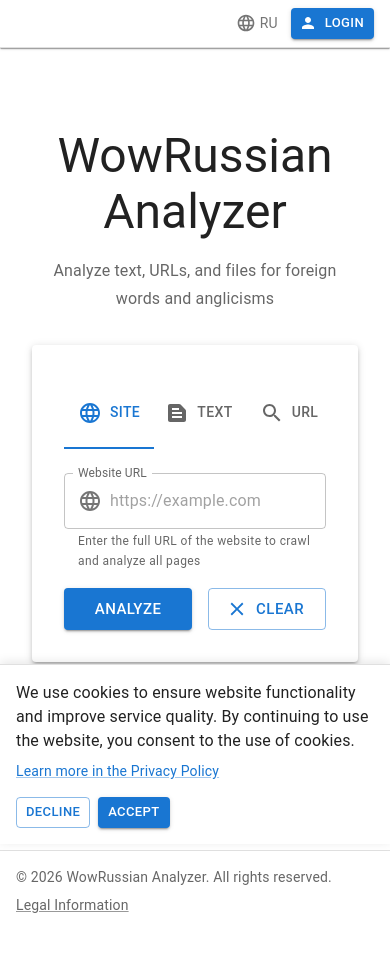
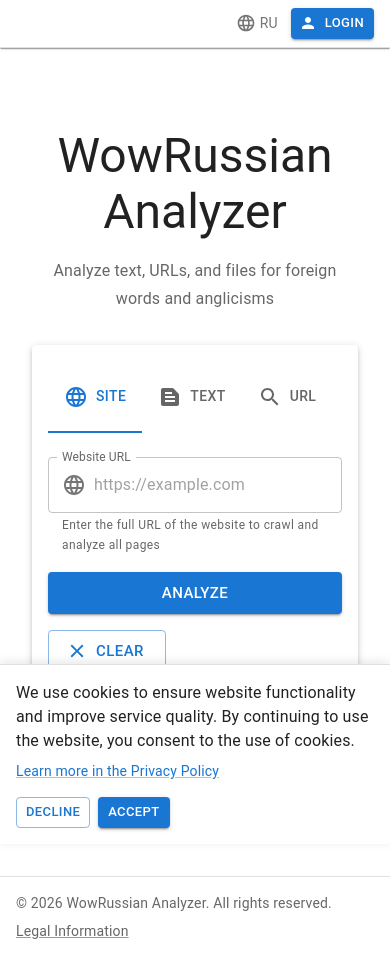
Before and after one commit to timophey/wowrussian, a React (Create React App) app in the folder frontend/: page / in a window 390 px wide. Before the commit the page ends 931 px from the top, so only its background shows below. Built offline with nearby package versions, Linux system fonts and the light colour scheme; no server answers.

Commit message:
fix: add responsive styles to forms - tabs scrollable on mobile, buttons wrap on narrow screens

```diff
--- a/frontend/src/pages/HomePage.js
+++ b/frontend/src/pages/HomePage.js
@@ -247,12 +247,13 @@ function HomePage() {
           {t('home.subtitle')}
         </Typography>
 
-        <Paper data-block="analysis-form" elevation={3} sx={{ p: 4, width: '100%' }}>
+        <Paper data-block="analysis-form" elevation={3} sx={{ p: { xs: 2, sm: 4 }, width: '100%' }}>
           {/* Tabs */}
           <Tabs
             value={activeTab}
             onChange={handleTabChange}
-            variant="fullWidth"
+            variant="scrollable"
+            scrollButtons="auto"
             sx={{ mb: 3 }}
           >
             {tabOrder.map((tabKey, index) => (
@@ -382,7 +383,7 @@ function HomePage() {
               </Alert>
             )}
 
-            <Box sx={{ display: 'flex', gap: 2 }}>
+            <Box sx={{ display: 'flex', gap: 2, flexWrap: 'wrap' }}>
               <Button
                 data-block="analyze-button"
                 type="submit"
@@ -390,7 +391,7 @@ function HomePage() {
                 size="large"
                 disabled={loading}
                 startIcon={loading ? <CircularProgress size={20} /> : null}
-                sx={{ flex: 1 }}
+                sx={{ flex: { xs: '1 1 100%', sm: 1 } }}
               >
                 {loading ? (tabOrder[activeTab] === 'site' ? t('home.creating') : t('home.analyzing')) : t('home.analyzeButton')}
               </Button>
--- a/frontend/src/pages/SinglePage.js
+++ b/frontend/src/pages/SinglePage.js
@@ -58,7 +58,7 @@ function SinglePage() {
 
   return (
     <Container data-block="single-page-container" maxWidth="lg" sx={{ mt: 4, mb: 4 }}>
-      <Box data-block="single-page-header" display="flex" alignItems="center" gap={2} mb={3}>
+      <Box data-block="single-page-header" display="flex" alignItems="center" gap={2} mb={3} flexWrap="wrap">
         <Button
           startIcon={<ArrowBack />}
           onClick={() => navigate('/')}
@@ -72,7 +72,7 @@ function SinglePage() {
       </Box>
 
       {/* URL Input Form */}
-      <Paper data-block="single-analysis-form" sx={{ p: 3, mb: 4 }}>
+      <Paper data-block="single-analysis-form" sx={{ p: { xs: 2, sm: 3 }, mb: 4 }}>
         <Typography variant="h6" gutterBottom>
           {t('single.urlLabel')}
         </Typography>
@@ -106,13 +106,14 @@ function SinglePage() {
             }}
           />
 
-          <Box data-block="form-buttons" display="flex" gap={2}>
+          <Box data-block="form-buttons" display="flex" gap={2} flexWrap="wrap">
             <Button
               data-block="analyze-button"
               type="submit"
               variant="contained"
               startIcon={loading ? <CircularProgress size={20} /> : <Search />}
               disabled={loading}
+              sx={{ flex: { xs: '1 1 100%', sm: 'auto' } }}
             >
               {loading ? t('single.analyzing') : t('single.analyzeButton')}
             </Button>
@@ -131,7 +132,7 @@ function SinglePage() {
                 variant="outlined"
                 startIcon={<Visibility />}
                 onClick={downloadReport}
-                sx={{ ml: 'auto' }}
+                sx={{ ml: { xs: 0, sm: 'auto' } }}
               >
                 {t('single.downloadJson')}
               </Button>
```
